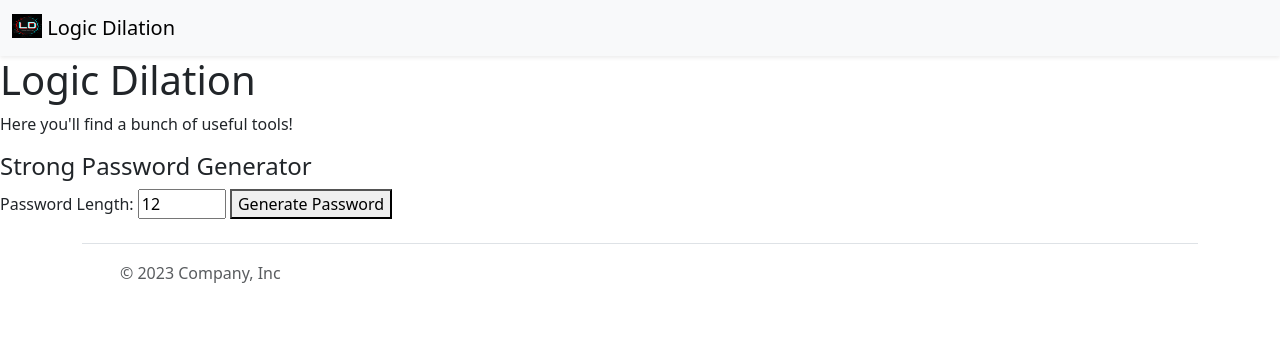
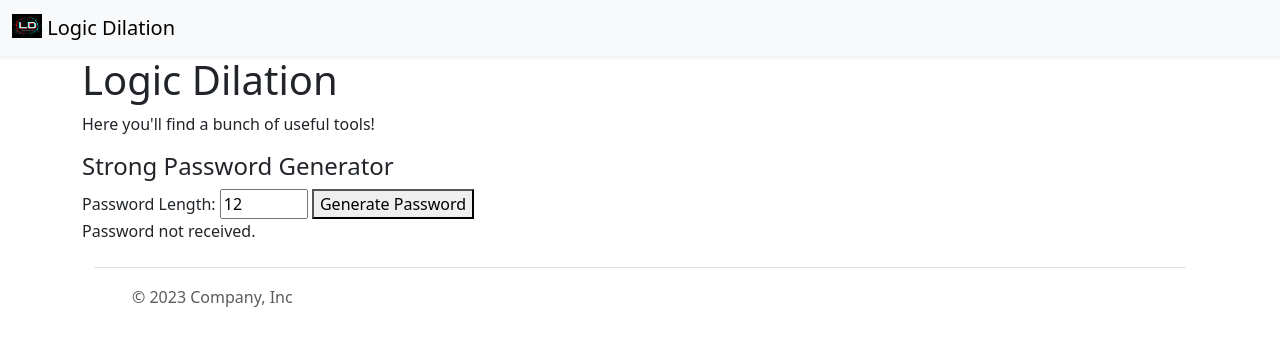
Before and after one commit to chhavikant-01/Random_Password_Generator_python, a Flask app: page / in a window 1280 px wide. Shown: the top 356 px of the page. Run offline with Flask 3, Linux system fonts and the light colour scheme.

Commit message:
finally its working

```diff
--- a/app.py
+++ b/app.py
@@ -13,7 +13,7 @@ TOOLS = [
 
 @app.route("/")
 def hello_Logic():
-  return render_template('index.html', tools= TOOLS)
+  return render_template('index.html',tools = TOOLS)
 
 # Function to generate a strong password
 def generate_password(length=12):
@@ -23,16 +23,18 @@ def generate_password(length=12):
       c = ''
       c = random.choice(characters)
       password = password + c
-      return password
+    return password
 
 
 @app.route('/', methods=['GET', 'POST'])
 def passwordgen():
     if request.method == 'POST':
-        print("Received POST request:")
+        print("Received POST request:",)
         password_length = int(request.form.get('password_length', 12))
+        print("password:",password_length)
         password = generate_password(password_length)
-        return render_template('index.html', PASSWORD=password)
+        print("pw:",password)
+        return render_template('index.html', PASSWORD=password,tools = TOOLS)
     else:
       print("NOT Received POST request:")
       return render_template('index.html', PASSWORD='',tools = TOOLS)
--- a/templates/index.html
+++ b/templates/index.html
@@ -10,7 +10,7 @@
 </head>
 <body>
   {% include 'nav.html' %}
-  <div class"container">
+  <div class="container">
     <div>
       <h1>Logic Dilation</h1>
     </div>
@@ -25,10 +25,14 @@
         <input type="number" name="password_length" value="12" min="6" max="50" required>
         <button type="submit">Generate Password</button>
     </form>
-    {% if PASSWORD %}
+
+   {% if PASSWORD %}
     <h2>Generated Password:</h2>
     <p>{{ PASSWORD }}</p>
-    {% endif %}</div>
+{% else %}
+    <p>Password not received.</p>
+{% endif %}
+</div>
           </div>
 
 
```
